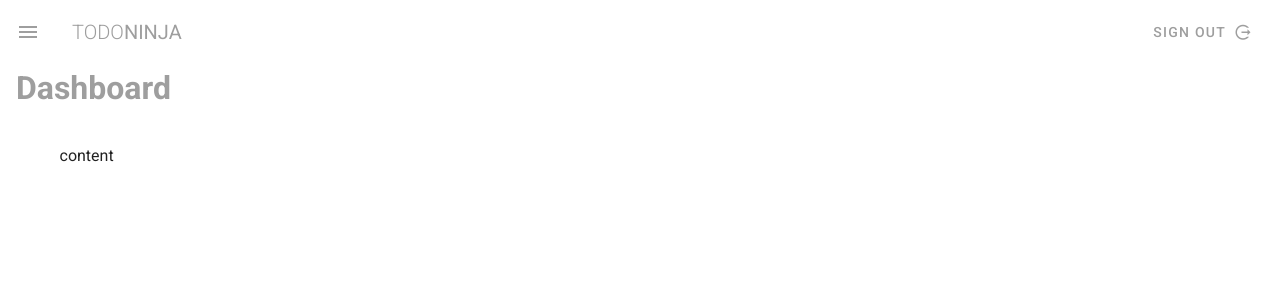
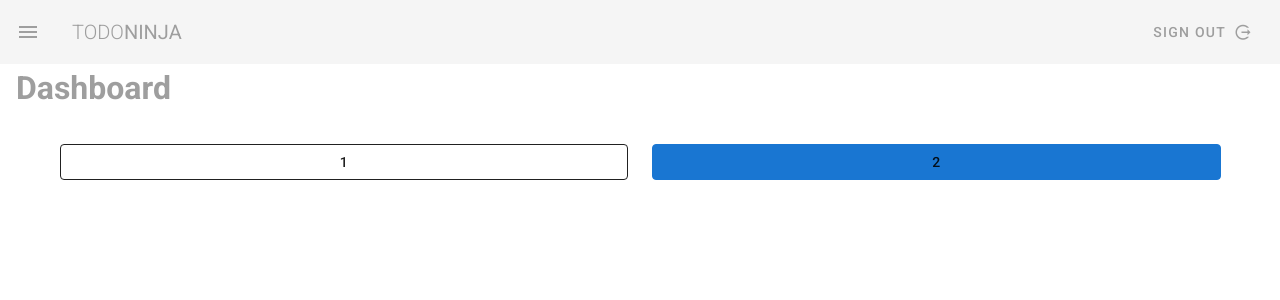
Before and after one commit to rafal-mi/todo-ninja, a Vue app: page / in a window 1280 px wide. Shown: the top 300 px of the page. Built offline with nearby package versions, Linux system fonts and the light colour scheme.

Commit message:
#13.1 (6:34) Grid

```diff
--- a/src/components/Navbar.vue
+++ b/src/components/Navbar.vue
@@ -1,7 +1,7 @@
 <template>
     <nav>
 
-        <v-toolbar flat app>
+        <v-app-bar flat app>
             <!-- <v-toolbar-side-icon></v-toolbar-side-icon> -->
             <v-app-bar-nav-icon class="grey--text" @click="drawer = !drawer"></v-app-bar-nav-icon>
             <v-toolbar-title class="text-uppercase grey--text">
@@ -13,7 +13,7 @@
                 <span>Sign Out</span>
                 <v-icon right>mdi-location-exit</v-icon>
             </v-btn>
-        </v-toolbar>
+        </v-app-bar>
 
         <v-navigation-drawer app v-model="drawer" class="primary">
             <v-list>
--- a/src/views/Dashboard.vue
+++ b/src/views/Dashboard.vue
@@ -3,7 +3,16 @@
     <h1 class="subheading grey--text">Dashboard</h1>
 
     <v-container class="my-5">
-        content
+        <v-row>
+          <v-col xs12 md6>
+            <v-btn outlined block class="">1</v-btn>
+          </v-col>
+          <v-col xs12 md6>
+            <v-btn outlined block class="primary">2</v-btn>
+          </v-col>
+
+
+        </v-row>
     </v-container>
 
   </div>
```
